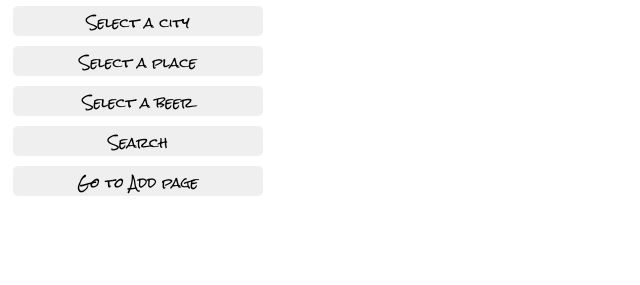
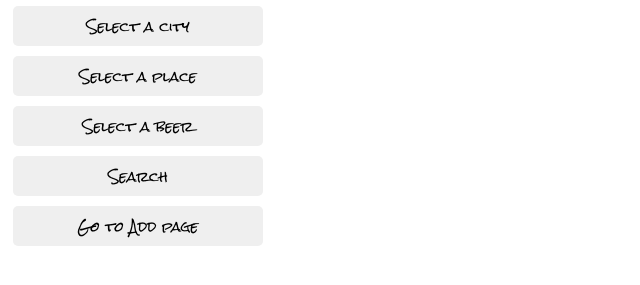
Before and after one commit to v1o/brmu, a Python web app: template templates/index.html in a window 1280 px wide. Shown: the part 45-330 px from the top of the page, without its empty margins (0-640 px from the left). Run offline with Jinja, Linux system fonts and the light colour scheme; the template is opened without the code that fills it, so the values that code supplies are empty; some libraries are stand-ins or nearby versions.

Commit message:
increased box size

```diff
--- a/static/style_file.css
+++ b/static/style_file.css
@@ -1,5 +1,5 @@
 .results { width: 250px; height: 200px; overflow-y: scroll; }
 .select { border-style:none; }
-button { width: 250px; height: 30px; margin: 5px; border-style:none; border-radius: 5px; }
-input { width: 250px; height: 30px; border-radius: 5px; border: 1px solid #000000; }
+button { width: 250px; height: 40px; margin: 5px; border-style:none; border-radius: 5px; }
+input { width: 250px; height: 40px; border-radius: 5px; border: 1px solid #000000; }
 *{font-family: 'Rock Salt', cursive;}
```
